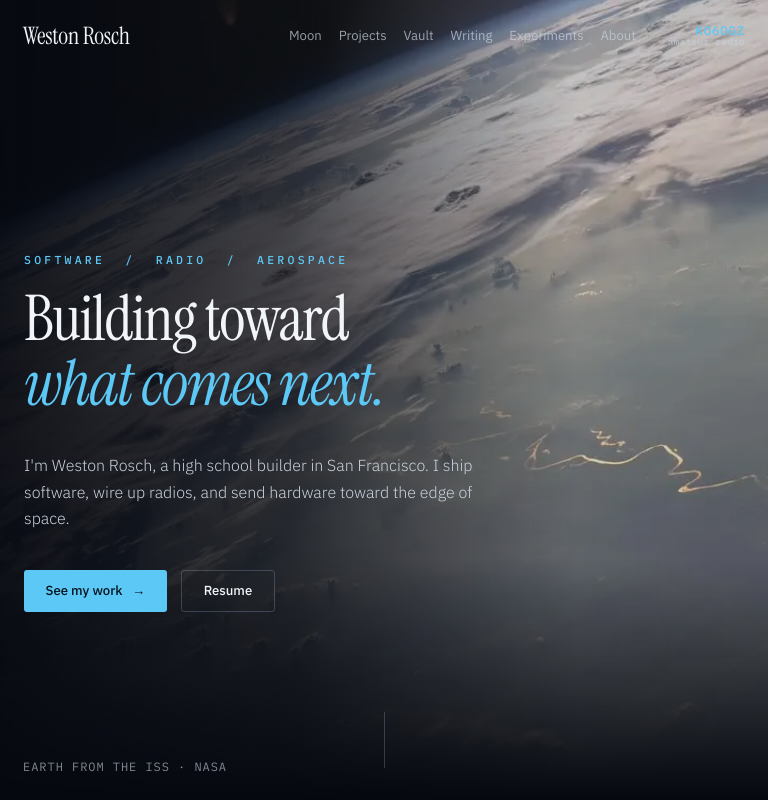
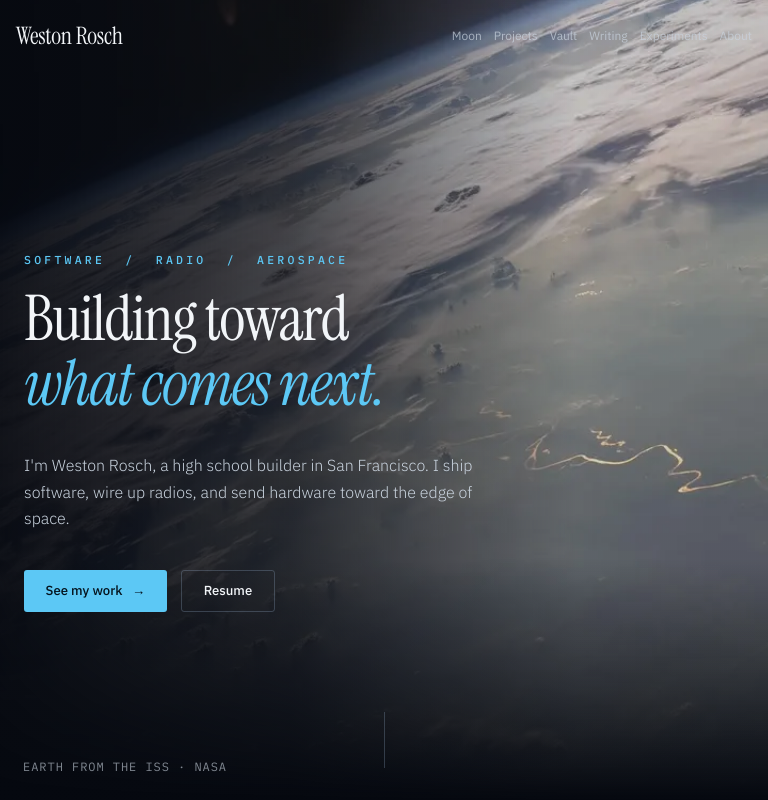
Before and after one commit to InterstellarNerd8760/personal-site, a plain HTML site: page index.html in a window 768 px wide. Shown: the top 800 px of the page. Drawn offline with nearby package versions, Linux system fonts and the light colour scheme.

Commit message:
Keep expanded navigation responsive

```diff
--- a/styles.css
+++ b/styles.css
@@ -406,3 +406,11 @@ pre.code-fig{white-space:pre;max-width:100%;font-size:clamp(.7rem,1.4vw,.85rem)}
 .debug-steps li{margin:0 0 .8rem;line-height:1.6}
 .debug-steps li::marker{color:var(--sky);font-family:var(--mono)}
 @media(max-width:760px){.project-count{width:100%;margin:.55rem 0 0}.diagram-frame{padding:.5rem}.band-links{gap:.9rem}.project-filter{font-size:.72rem}}
+
+/* Keep six navigation links readable on narrow laptop and tablet screens. */
+@media (min-width:761px) and (max-width:920px){
+  .site-header{gap:.8rem;padding-inline:1rem}
+  .site-nav{gap:.75rem}
+  .site-nav a{font-size:.75rem}
+  .callsign{display:none}
+}
```
